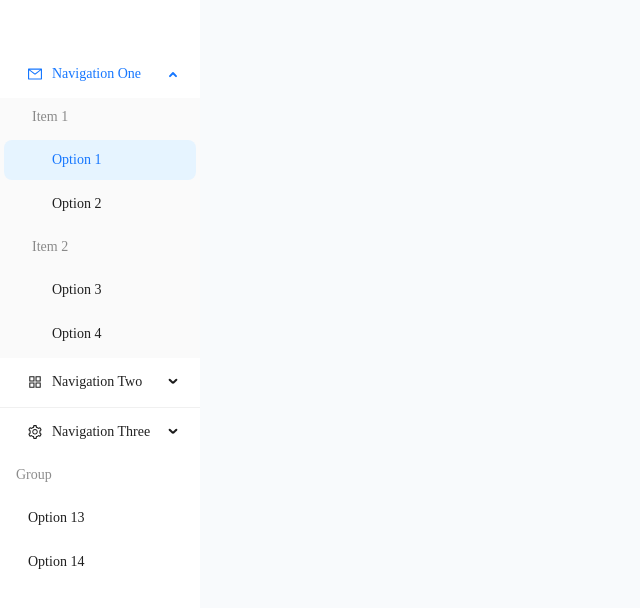
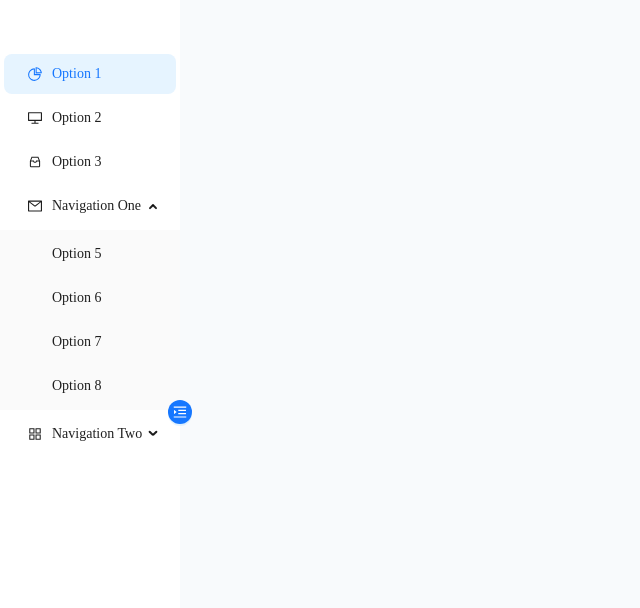
Before and after one commit to AOMANDESHANGXIAO/vue3-unocss-ts-starter, a Vue app: page / in a window 1280 px wide. Shown: the top 608 px of the page, without its empty margins (0-640 px from the left). Built offline with nearby package versions, Linux system fonts and the light colour scheme; a web font is replaced by a local one.

Commit message:
feat(layout): 实现菜单折叠功能
- 新增菜单折叠按钮和相关逻辑
- 重构菜单数据结构，简化菜单项定义
- 优化菜单样式和布局

```diff
--- a/src/pages/index.vue
+++ b/src/pages/index.vue
@@ -2,9 +2,13 @@
 import type { CSSProperties } from 'vue'
 import { reactive, ref, watch, VueElement, h } from 'vue'
 import {
+  MenuFoldOutlined,
+  MenuUnfoldOutlined,
+  PieChartOutlined,
   MailOutlined,
+  DesktopOutlined,
+  InboxOutlined,
   AppstoreOutlined,
-  SettingOutlined,
 } from '@ant-design/icons-vue'
 import type { MenuProps, ItemType } from 'ant-design-vue'
 
@@ -32,100 +36,141 @@ const siderStyle: CSSProperties = {
   overflow: 'auto',
   height: `100vh - ${headerStyle.height}px`,
 }
-
-const selectedKeys = ref<string[]>(['1'])
-const openKeys = ref<string[]>(['sub1'])
-
-function getItem(
-  label: VueElement | string,
-  key: string,
-  icon?: any,
-  children?: ItemType[],
-  type?: 'group'
-): ItemType {
-  return {
-    key,
-    icon,
-    children,
-    label,
-    type,
-  } as ItemType
+const state = reactive({
+  collapsed: false,
+  selectedKeys: ['1'],
+  openKeys: ['sub1'],
+  preOpenKeys: ['sub1'],
+})
+const items = reactive([
+  {
+    key: '1',
+    icon: () => h(PieChartOutlined),
+    label: 'Option 1',
+    title: 'Option 1',
+  },
+  {
+    key: '2',
+    icon: () => h(DesktopOutlined),
+    label: 'Option 2',
+    title: 'Option 2',
+  },
+  {
+    key: '3',
+    icon: () => h(InboxOutlined),
+    label: 'Option 3',
+    title: 'Option 3',
+  },
+  {
+    key: 'sub1',
+    icon: () => h(MailOutlined),
+    label: 'Navigation One',
+    title: 'Navigation One',
+    children: [
+      {
+        key: '5',
+        label: 'Option 5',
+        title: 'Option 5',
+      },
+      {
+        key: '6',
+        label: 'Option 6',
+        title: 'Option 6',
+      },
+      {
+        key: '7',
+        label: 'Option 7',
+        title: 'Option 7',
+      },
+      {
+        key: '8',
+        label: 'Option 8',
+        title: 'Option 8',
+      },
+    ],
+  },
+  {
+    key: 'sub2',
+    icon: () => h(AppstoreOutlined),
+    label: 'Navigation Two',
+    title: 'Navigation Two',
+    children: [
+      {
+        key: '9',
+        label: 'Option 9',
+        title: 'Option 9',
+      },
+      {
+        key: '10',
+        label: 'Option 10',
+        title: 'Option 10',
+      },
+      {
+        key: 'sub3',
+        label: 'Submenu',
+        title: 'Submenu',
+        children: [
+          {
+            key: '11',
+            label: 'Option 11',
+            title: 'Option 11',
+          },
+          {
+            key: '12',
+            label: 'Option 12',
+            title: 'Option 12',
+          },
+        ],
+      },
+    ],
+  },
+])
+watch(
+  () => state.openKeys,
+  (_val, oldVal) => {
+    state.preOpenKeys = oldVal
+  }
+)
+const toggleCollapsed = () => {
+  state.collapsed = !state.collapsed
+  state.openKeys = state.collapsed ? [] : state.preOpenKeys
 }
-
-const items: ItemType[] = reactive([
-  getItem('Navigation One', 'sub1', () => h(MailOutlined), [
-    getItem(
-      'Item 1',
-      'g1',
-      null,
-      [getItem('Option 1', '1'), getItem('Option 2', '2')],
-      'group'
-    ),
-    getItem(
-      'Item 2',
-      'g2',
-      null,
-      [getItem('Option 3', '3'), getItem('Option 4', '4')],
-      'group'
-    ),
-  ]),
-
-  getItem('Navigation Two', 'sub2', () => h(AppstoreOutlined), [
-    getItem('Option 5', '5'),
-    getItem('Option 6', '6'),
-    getItem('Submenu', 'sub3', null, [
-      getItem('Option 7', '7'),
-      getItem('Option 8', '8'),
-    ]),
-  ]),
-
-  { type: 'divider' },
-
-  getItem('Navigation Three', 'sub4', () => h(SettingOutlined), [
-    getItem('Option 9', '9'),
-    getItem('Option 10', '10'),
-    getItem('Option 11', '11'),
-    getItem('Option 12', '12'),
-  ]),
-
-  getItem(
-    'Group',
-    'grp',
-    null,
-    [getItem('Option 13', '13'), getItem('Option 14', '14')],
-    'group'
-  ),
-])
-
-const handleClick: MenuProps['onClick'] = e => {
-  console.log('click', e)
-}
-
-watch(openKeys, val => {
-  console.log('openKeys', val)
-})
 </script>
 
 <template>
   <div class="w-full h-full overflow-hidden flex">
-    <div
-      class="overflow-hidden w-200px h-full bg-white flex flex-col border-r border-gray-200"
-    >
-      <header class="flex-shrink-0 h-50px"></header>
-      <section class="flex-1 overflow-y-auto overflow-x-hidden hidden-scrollbar">
+    <div class="relative h-full bg-white flex flex-col">
+      <!-- 放置于右侧中间，用来折叠 -->
+      <div class="absolute right-0 top-50% z-10 transform translate-x-50%">
+        <a-button
+          @click="toggleCollapsed"
+          type="primary"
+          size="small"
+          shape="circle"
+        >
+          <MenuFoldOutlined v-if="state.collapsed" />
+          <MenuUnfoldOutlined v-else />
+        </a-button>
+      </div>
+      <header
+        class="flex-shrink-0 h-50px text-center line-height-50px"
+      ></header>
+      <section
+        class="flex-1 overflow-y-auto overflow-x-hidden hidden-scrollbar"
+      >
         <a-menu
-          id="dddddd"
-          v-model:openKeys="openKeys"
-          v-model:selectedKeys="selectedKeys"
-          style="width: 200px; flex: 1"
+          @click="() => {}"
+          id="menu"
+          v-model:openKeys="state.openKeys"
+          v-model:selectedKeys="state.selectedKeys"
+          style="flex: 1; max-width: 256px"
           mode="inline"
+          :inline-collapsed="state.collapsed"
           :items="items"
-          @click="handleClick"
         ></a-menu>
       </section>
     </div>
-    <div class="flex-1 border-l-black">
-    </div>
+    <div class="flex-1"></div>
   </div>
 </template>
 
@@ -138,6 +183,6 @@ watch(openKeys, val => {
 }
 
 :deep(.ant-menu-inline) {
-  border:none !important;
+  border: none !important;
 }
 </style>
```
